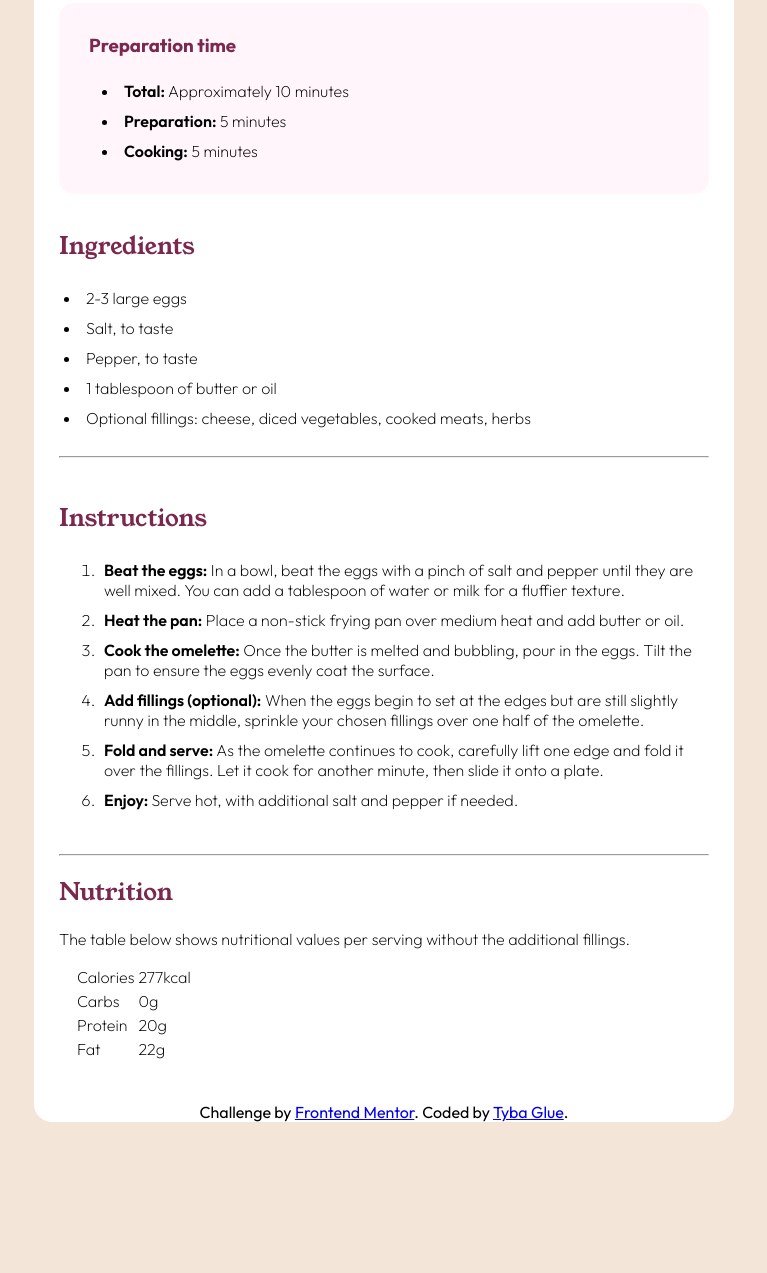
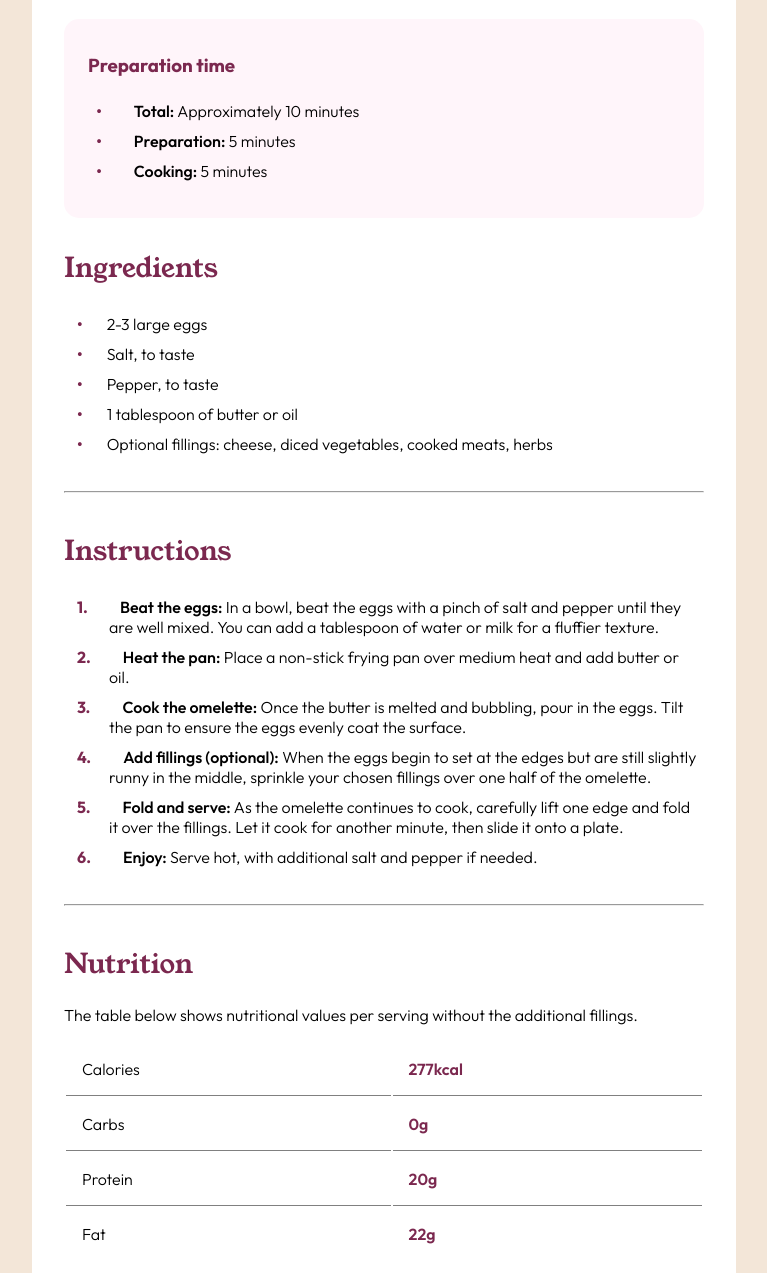
Before and after one commit to tybaglue/FM-recipe-page, a plain HTML site: page index.html in a window 1280 px wide. Shown: the part 611-1884 px from the top of the page, without its empty margins (256-1023 px from the left). Drawn offline with Linux system fonts and the light colour scheme.

Commit message:
Fixed full css
changed to rem
fixed last section

```diff
--- a/index.html
+++ b/index.html
@@ -7,21 +7,17 @@
   <link rel="icon" type="image/png" sizes="32x32" href="./assets/images/favicon-32x32.png">
 
   <title>Frontend Mentor | Recipe page</title>
-
+  <link rel="stylesheet" href="style.css">
 </head>
 <body>
- <link rel="stylesheet" href="style.css">
 
- <header></header>
-
+  <main>
     <div class="container">
 
       <div class="card">
 
         <img src="assets/images/image-omelette.jpeg">
         <h1>Simple Omelette Recipe</h1>
-
-    <main>
          <p> An easy and quick dish, perfect for any meal. This classic omelette combines beaten eggs cooked
   to perfection, optionally filled with your choice of cheese, vegetables, or meats.</p>
 
@@ -36,12 +32,13 @@
 
       <div class="ingredients">
         <h2>Ingredients</h2>
+          <ul>
             <li>2-3 large eggs</li>
             <li>Salt, to taste</li>
             <li>Pepper, to taste</li>
             <li>1 tablespoon of butter or oil</li>
             <li>Optional fillings: cheese, diced vegetables, cooked meats, herbs</li>
-
+          </ul>
     </div>
     <hr>
     <div class="instructions">
@@ -69,45 +66,44 @@
     <div class="nutrition">
       <h2>Nutrition</h2>
 
-      The table below shows nutritional values per serving without the additional fillings.
+        <p>The table below shows nutritional values per serving without the additional fillings.</p>
 
       <table>
 
-      <tr>
-        <td>Calories</td>
-        <td>277kcal</td>
+        <tr id="row1">
+          <td id="name">Calories</td>
+          <td id="number">277kcal</td>
         </tr>
 
-      <tr>
-        <td>Carbs</td>
-        <td>0g</td>
+        <tr id="row2">
+          <td id="name">Carbs</td>
+          <td id="number">0g</td>
         </tr>
 
-      <tr>
-        <td>Protein</td>
-        <td>20g</td>
+
+        <tr id="row3">
+          <td id="name">Protein</td>
+          <td id="number">20g</td>
         </tr>
 
-      <tr>
-        <td>Fat</td>
-        <td>22g</td>
+
+        <tr id="row4">
+          <td id="name">Fat</td>
+          <td id="number">22g</td>
         </tr>
 
       </table>
     </div>
+  </div>
 
 </main>
-  </div>
 
-
-
-</body>
   <footer>
-
      <div class="attribution">
        Challenge by <a href="https://www.frontendmentor.io?ref=challenge" target="_blank">Frontend Mentor</a>.
         Coded by <a href="#">Tyba Glue</a>.
     </div>
 
   </footer>
+</body>
 </html>
--- a/style.css
+++ b/style.css
@@ -4,25 +4,27 @@
 
 body{
     font-family: "Outfit", sans-serif;
-    font-weight: 200;
+    font-weight: 300;
     font-style: normal;
     font-size: 16px;
     background-color: hsl(30, 54%, 90%);
+
+}
+
+.container{
+    background-color: white;
+    max-height: fit-content;
+    max-width: 44rem;
+    border-radius: 18px;
+    margin: 10% auto;
     display: flex;
     align-items: center;
 }
 
-.container{
-    background-color: white;
-    max-width: 700px;
-    max-height: fit-content;
-    border-radius: 18px;
-    margin: 10% auto;
-}
-
 .card{
-    padding: 25px;
+    padding: 2rem;
     align-items: center;
+    max-width: auto;
 
 }
 img{
@@ -31,32 +33,60 @@ img{
 }
 h1{
     font-family: "Young Serif", serif;
-    font-weight: 500;
+    font-weight: 450;
+    font-size: 2.5rem;
 }
 
 .preparation{
     background-color: hsl(330, 100%, 98%);
-    margin-top: 25px;
-    padding: 12px 20px;
+    margin-top: 1.5rem;
+    padding: 1rem 1rem;
     border-radius: 15px;
 }
 
+.preparation ul{
+    list-style: none;
+}
+
+.preparation ul li::before{
+    color: hsl(332, 51%, 32%);
+    content: "\2022";
+    font-weight: bold;
+    display: inline-block;
+    margin-left: -1.8rem;
+    margin-right: 2rem;
+  }
 h3{
     color: hsl(332, 51%, 32%);
-    margin-left: 10px;
+    margin-left: 0.5rem;
 
 }
 
-strong{
-    font-weight: 600;
+.preparation strong{
+    font-weight: 550;
 }
 .ingredients{
-    padding: 15px 0;
+    padding: 0.5rem 0;
 }
+
+.ingredients ul{
+    list-style: none;
+}
+
+.ingredients ul li::before{
+    color: hsl(332, 51%, 32%);
+    content: "\2022";
+    font-weight: bold;
+    display: inline-block;
+    margin-right: 1.5rem;
+    margin-left: -2rem;
+  }
+
 h2{
     font-family: "Young Serif", serif;
     color: hsl(332, 51%, 32%);
     font-weight: 400;
+    font-size: 1.7rem;
 }
 
 li{
@@ -64,18 +94,53 @@ li{
 }
 
 .instructions{
-    padding: 15px 0;
+    padding: 0.5rem 0;
 }
-ol, li{
-    margin-left: 0;
+.instructions strong{
+    font-weight: 550;
+}
+ol{
+    list-style: none;
+}
+ol li{
+    counter-increment: num;
+}
+ol li::before {
+    content: counter(num) ".";
+    margin-right: 2rem;
+    margin-left: -2rem;
+    font-weight: bold;
+    color: hsl(332, 51%, 32%);
+}
+
+.nutrition{
+    padding: 0.5rem 0;
 }
 table{
-    padding: 15px;
+    width: 100%;
+    padding-left: -1rem;
 }
 
 td{
-    padding: 10px auto;
+    padding-top: 1rem;
+    padding-bottom: 1rem;
+    padding-left: 1rem;
+    border-bottom: 1px solid grey;
 }
+
+#row4 td{
+    border-bottom: none;
+}
+
+#name td{
+    text-align: left;
+    margin-left: 2rem;
+}
+#number{
+    font-weight: 600;
+    color: hsl(332, 51%, 32%);
+}
+
 footer{
     position: static;
     bottom: 0;
```
Lines whose indentation alone changed are shown as unchanged.
